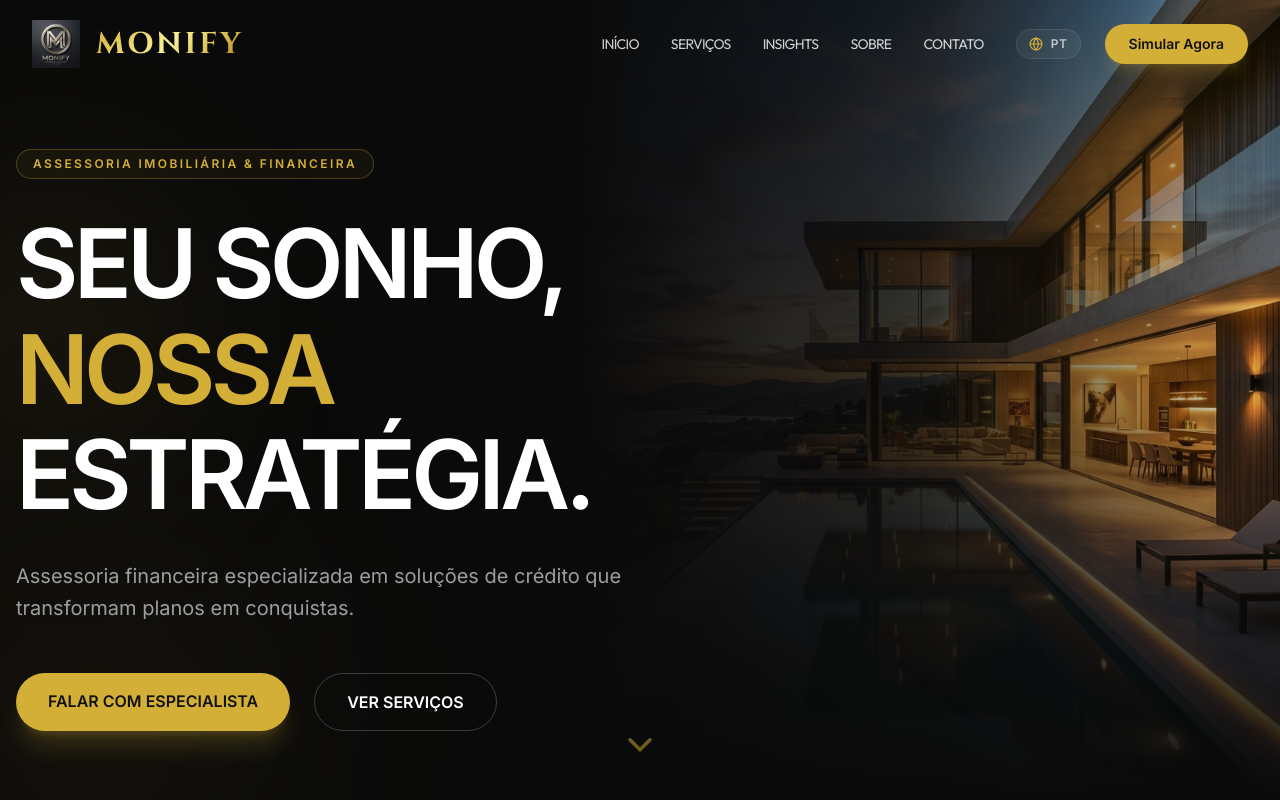
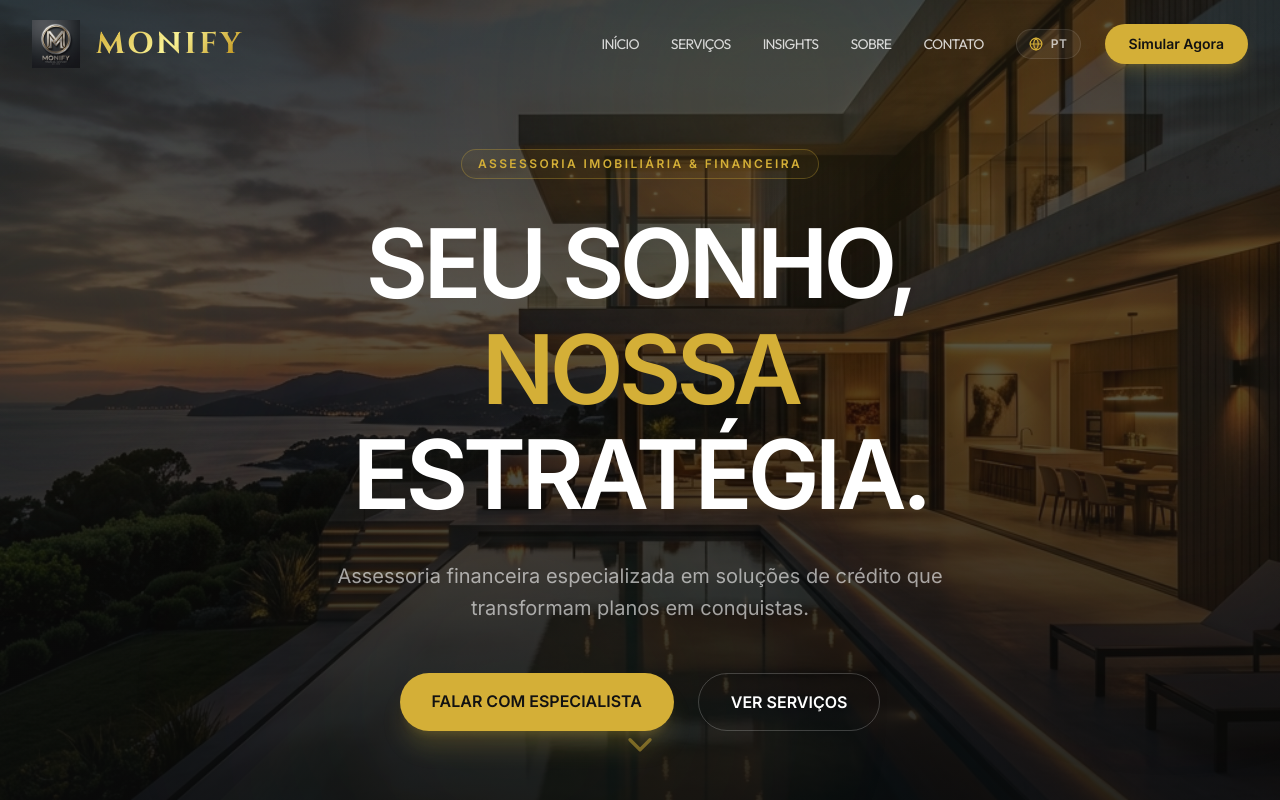
Before and after one commit to evandrocanali/monifyassessoria, a React (Vite) app: page / in a window 1280 px wide. Shown: the top 800 px of the page. Built offline with nearby package versions, Linux system fonts and the light colour scheme; a web font is replaced by a local one.

Commit message:
fix: hero centralizado - texto e mansao no centro como aprovado pelo cliente

```diff
--- a/src/components/Hero.jsx
+++ b/src/components/Hero.jsx
@@ -8,31 +8,29 @@ const Hero = () => {
   const { t } = useLanguage();
 
   return (
-    <section id="inicio" className="relative min-h-screen flex items-center pt-20 overflow-hidden">
-      {/* Solid dark background base */}
-      <div className="absolute inset-0 bg-[#0A0A0A]" />
-
-      {/* House image — right side */}
+    <section id="inicio" className="relative min-h-screen flex items-center justify-center pt-20 overflow-hidden">
+      {/* Full background house image — centered */}
       <div
-        className="absolute inset-y-0 right-0 w-full md:w-[60%] lg:w-[55%]"
+        className="absolute inset-0"
         style={{
           backgroundImage: 'url(/hero-house.png)',
           backgroundSize: 'cover',
-          backgroundPosition: 'center right',
+          backgroundPosition: 'center center',
         }}
-      >
-        {/* Gradient: dark from left so text stays readable */}
-        <div className="absolute inset-0 bg-gradient-to-r from-[#0A0A0A] via-[#0A0A0A]/80 to-[#0A0A0A]/10" />
-        {/* Gradient: dark from bottom */}
-        <div className="absolute inset-0 bg-gradient-to-t from-[#0A0A0A] via-transparent to-transparent" />
-      </div>
+      />
+
+      {/* Dark overlay — keeps text readable */}
+      <div className="absolute inset-0 bg-[#0A0A0A]/70" />
+
+      {/* Gold gradient from top */}
+      <div className="absolute inset-0 bg-gradient-to-b from-brand-gold/5 via-transparent to-[#0A0A0A]/60" />
 
       {/* Gold glow accents */}
-      <div className="absolute -top-24 -right-24 w-96 h-96 bg-brand-gold/10 rounded-full blur-[120px]" />
-      <div className="absolute -bottom-24 -left-24 w-96 h-96 bg-brand-gold/5 rounded-full blur-[120px]" />
+      <div className="absolute -top-24 right-1/4 w-96 h-96 bg-brand-gold/10 rounded-full blur-[120px]" />
+      <div className="absolute -bottom-24 left-1/4 w-96 h-96 bg-brand-gold/5 rounded-full blur-[120px]" />
 
       <div className="max-w-7xl mx-auto px-4 w-full relative z-10">
-        <div className="max-w-4xl">
+        <div className="max-w-3xl mx-auto text-center">
           <motion.div
             initial={{ opacity: 0, y: 20 }}
             animate={{ opacity: 1, y: 0 }}
@@ -46,11 +44,11 @@ const Hero = () => {
               <span className="text-brand-gold">{t('hero.title2')}</span><br />
               {t('hero.title3')}
             </h1>
-            <p className="text-lg md:text-xl text-white/60 mb-12 leading-relaxed max-w-2xl font-light">
+            <p className="text-lg md:text-xl text-white/60 mb-12 leading-relaxed max-w-2xl mx-auto font-light">
               {t('hero.desc')}
             </p>
 
-            <div className="flex flex-col sm:flex-row gap-6">
+            <div className="flex flex-col sm:flex-row gap-6 justify-center">
               <a
                 href="https://wa.me/5514988414686"
                 target="_blank"
```
